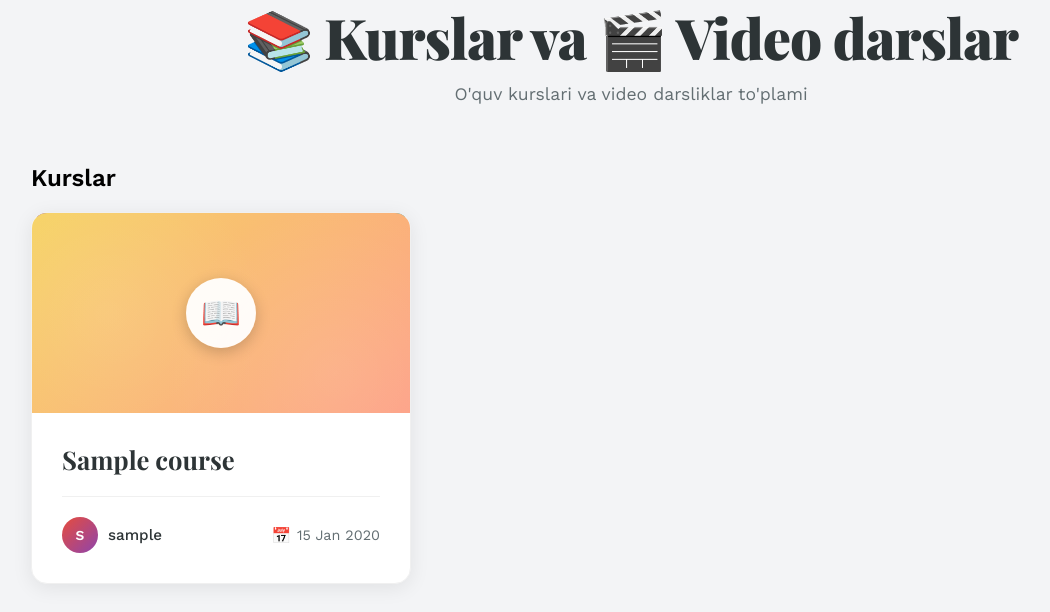
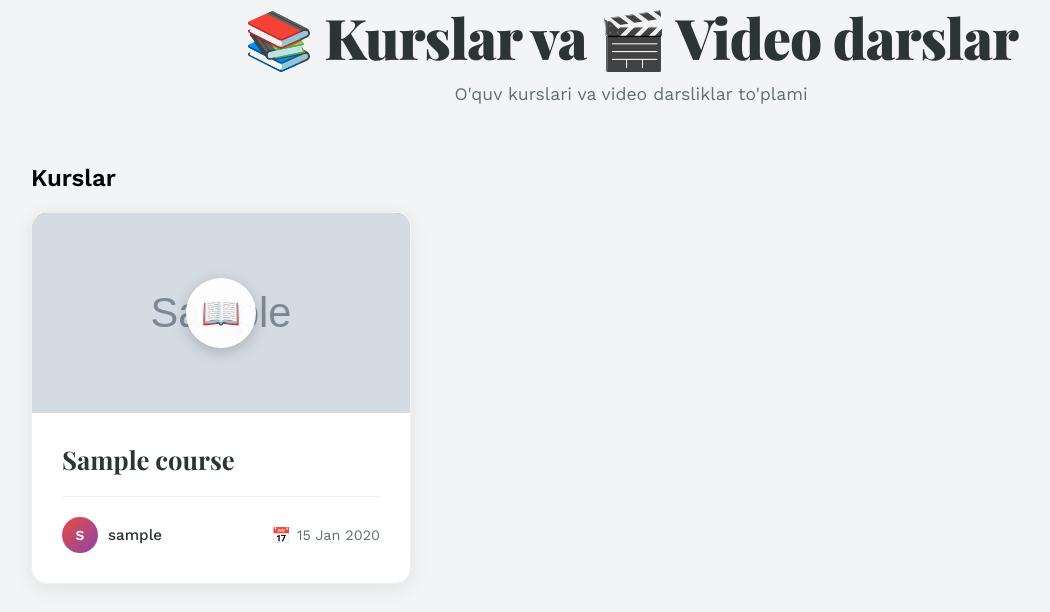
Before and after one commit to alijonovaward/Blog, a Django app: page /videos/ in a window 1280 px wide. Shown: the part 145-757 px from the top of the page, without its empty margins (9-1059 px from the left). Run offline with Django 5.2, Linux system fonts and the light colour scheme; tables that the repository leaves empty hold one stand-in row (values such as "Sample post"); grey boxes marked "Sample" are stand-in pictures.

Commit message:
agar rasmini bolsa rasmini qo'yiladi course ustiga

```diff
--- a/templates/videos/video_list.html
+++ b/templates/videos/video_list.html
@@ -271,8 +271,11 @@
         {% for course in courses %}
         <li class="video-card">
             <a href="{% url 'home' %}" style="text-decoration: none;">
-                <div class="video-thumbnail" style="background: linear-gradient(135deg, #f6d365 0%, #fda085 100%);">
-                    <div class="play-icon">📖</div>
+                <div class="video-thumbnail" style="position: relative; background: linear-gradient(135deg, #f6d365 0%, #fda085 100%);">
+                    {% if course.thumbnail %}
+                    <img src="{{ course.thumbnail.url }}" alt="{{ course.title }}" style="width: 100%; height: 100%; object-fit: cover; position: absolute; top: 0; left: 0; z-index: 0;">
+                    {% endif %}
+                    <div class="play-icon" style="position: relative; z-index: 1;">📖</div>
                 </div>
                 <div class="video-content">
                     <span class="video-title">{{ course.title }}</span>
```
